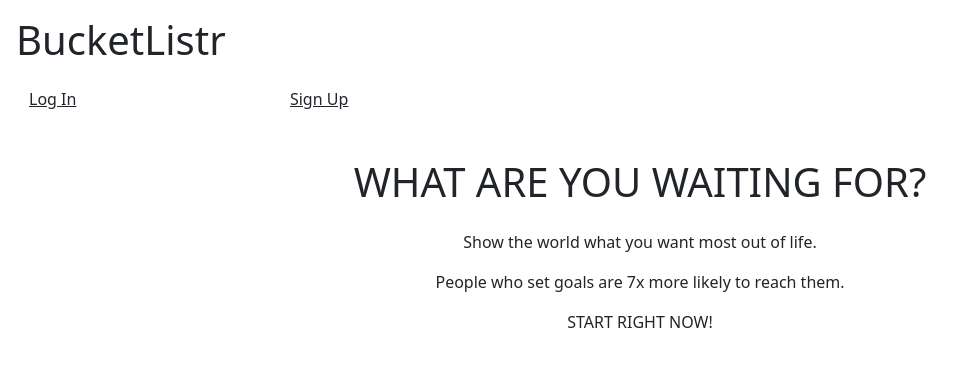
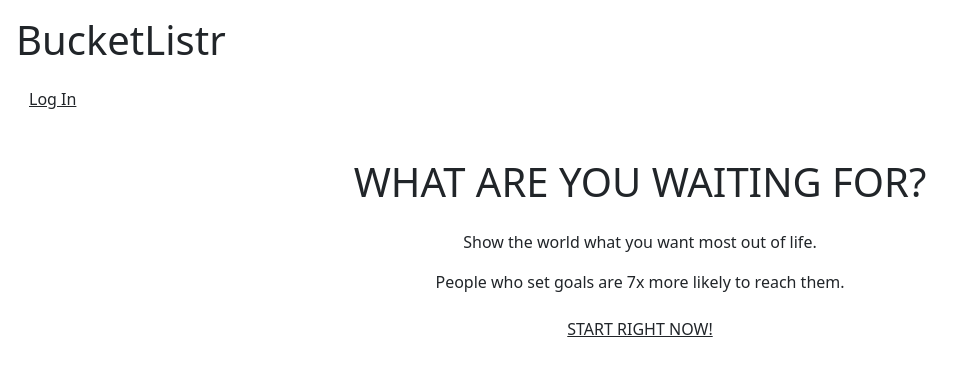
Before and after one commit to editapesa/BucketListr, a React (Create React App) app in the folder client/: page / in a window 1280 px wide. Shown: the top 376 px of the page, without its empty margins (0-970 px from the left). Built offline with nearby package versions, Linux system fonts and the light colour scheme.

Commit message:
take out sign up link from navbar

```diff
--- a/client/src/components/Navbar/index.js
+++ b/client/src/components/Navbar/index.js
@@ -50,10 +50,6 @@ class Navbar extends Component {
                                 <Link to="/login" className='btn btn-link text-dark'>
                                     <span className='text-dark'>Log In</span></Link>
                             </Col>
-                            <Col size='4'>
-                                <Link to="/signup" className='btn btn-link text-dark'>
-                                    <span className='text-dark'>Sign Up</span></Link>
-                            </Col>
                         </div>
                     )}
                 </Row>
--- a/client/src/pages/Home.js
+++ b/client/src/pages/Home.js
@@ -2,6 +2,7 @@
 //displays "what are you waiting for?" & start button
 
 import React from "react";
+import { Link } from 'react-router-dom';
 
 function Home() {
     return (
@@ -9,7 +10,8 @@ function Home() {
             <h1 className='p-3 text-center'>WHAT ARE YOU WAITING FOR?</h1>
             <p className='text-center'>Show the world what you want most out of life.</p>
             <p className='text-center'>People who set goals are 7x more likely to reach them.</p>
-            <p className='text-center'>START RIGHT NOW!</p>
+            <p className='text-center'><Link to="/signup" className='btn btn-link text-dark'>
+                                    <span className='text-dark'>START RIGHT NOW!</span></Link></p>
         </div>
     );
 }
```
